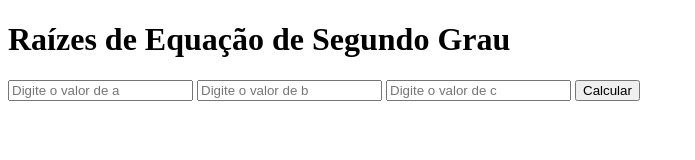
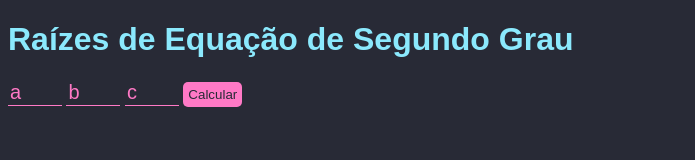
Before and after one commit to ufjf-dcc195/ufjf-dcc195-2019-3-lst1-jgabrielmaia, a website: page pages/equation.html in a window 1280 px wide. Shown: the whole page, without its empty margins (0-695 px from the left). Drawn offline with Linux system fonts and the light colour scheme.

Commit message:
Adding styles to app

```diff
--- a/pages/equation.html
+++ b/pages/equation.html
@@ -6,12 +6,40 @@
     <meta http-equiv="X-UA-Compatible" content="ie=edge">
     <title>Equação</title>
 </head>
+<style>
+    body{
+        background-color: #282a36;
+        font-family:'Fira Sans', sans-serif;
+    }
+    h1 {
+        color: #8be9fd;
+    }
+    input{
+        background: none;
+        border: none;
+        border-bottom: 1px solid  #ff79c6;
+        width: 50px;
+        color:#ff79c6;
+        font-size: 15pt;
+    }
+    input::placeholder{
+        color: #ff79c6;
+    }
+    button{
+        padding: 5px;
+        border-radius: 5px;
+        border:none;
+        background: #ff79c6;
+        color: #282a36;
+        cursor: pointer;
+    }
+</style>
 <body>
     <h1>Raízes de Equação de Segundo Grau</h1>
     <form method="POST">
-        <input type="number" name="a" placeholder="Digite o valor de a"/>
-        <input type="number" name="b" placeholder="Digite o valor de b"/>
-        <input type="number" name="c" placeholder="Digite o valor de c"/>
+        <input type="number" name="a" placeholder="a"/>
+        <input type="number" name="b" placeholder="b"/>
+        <input type="number" name="c" placeholder="c"/>
         <button type="submit">Calcular</button>
 </body>
 </html>
```
Also changed, not shown: controllers/Controller.js (+26 -3 lines), pages/about.html (+16 -0 lines), pages/index.html (+15 -2 lines).
